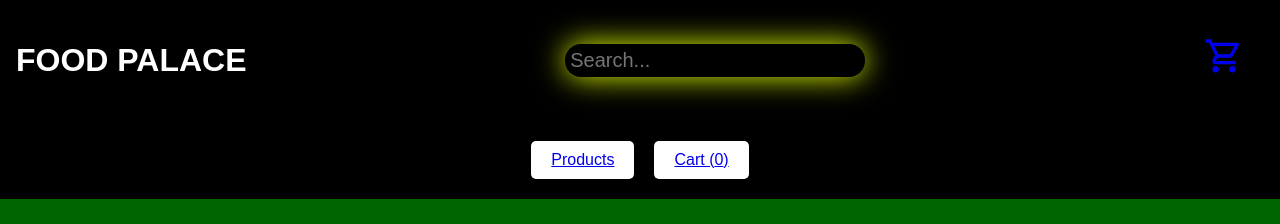
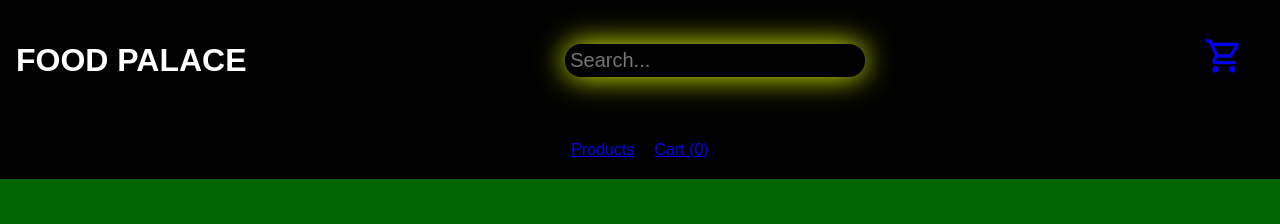
Before and after one commit to franklinstyles/phase-2-project-shopping-cart, a React (Vite) app: page / in a window 1280 px wide. Shown: the top 224 px of the page. Built offline with nearby package versions, Linux system fonts and the light colour scheme; no server answers; a web font is replaced by a local one.

Commit message:
Update App.jsx

```diff
--- a/src/App.jsx
+++ b/src/App.jsx
@@ -27,8 +27,8 @@ const App = () => {
             <div className="App">
                 <Header cartItems={cartItems} setCartItems={setCartItems}onSearch={handleSearch} />
                 <nav className='nav'>
-                    <button><Link to="/">Products</Link></button>
-                    <button><Link to="/cart">Cart ({cartItems.length})</Link></button>
+                    <Link to="/">Products</Link>
+                    <Link to="/cart">Cart ({cartItems.length})</Link>
                 </nav>
                 <Routes>
                     <Route path="/" element={<Products addToCart={addToCart} searchQuery={searchQuery} />} />
```
